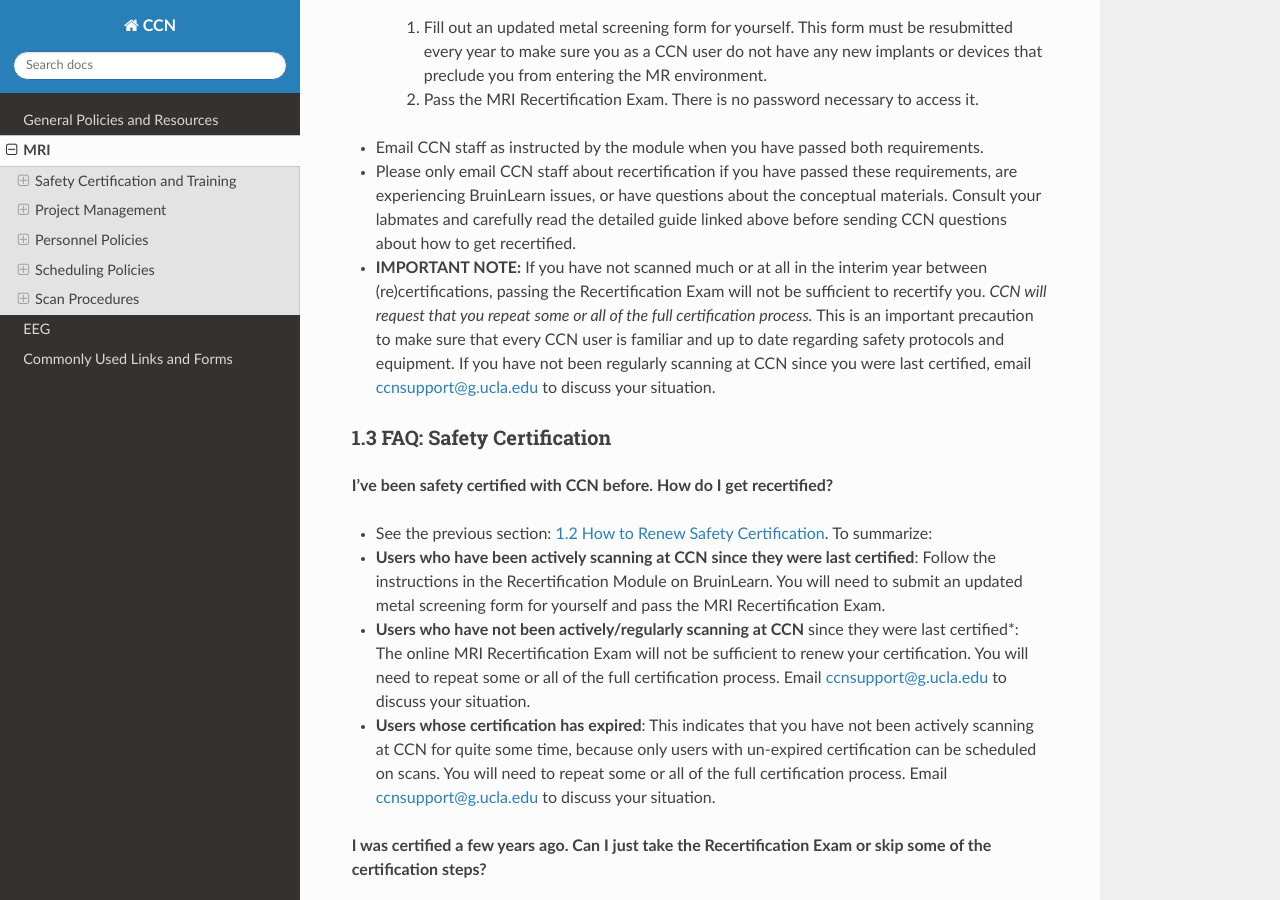
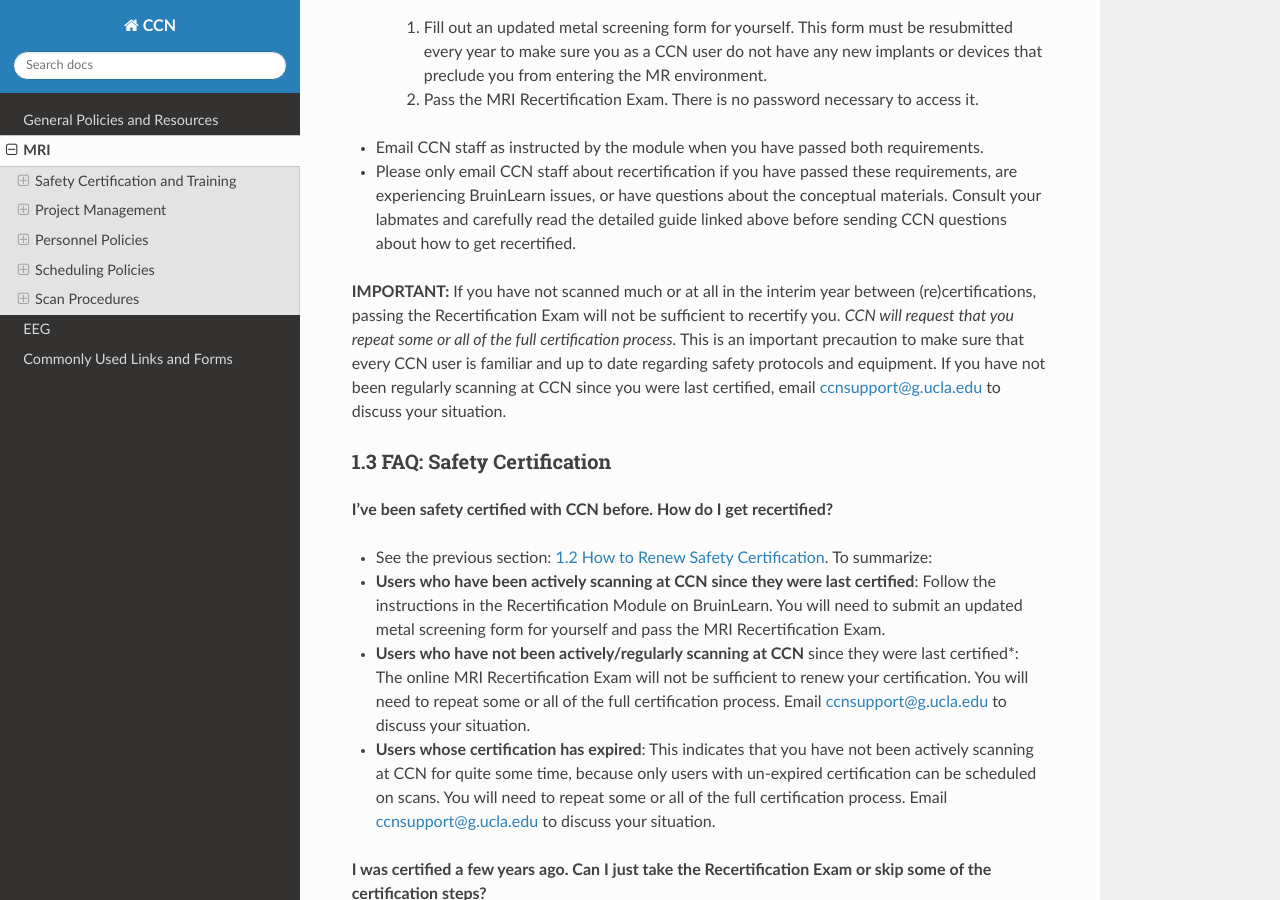
Before and after one commit to CCN-Support/CCN_Wiki, a Sphinx documentation site: the page built from docs/source/mri.rst, in a window 1280 px wide and 900 px high, scrolled down 1044 px. Built offline with Sphinx 7.4.7 and the Read the Docs theme 3.1.0, drawn with Linux system fonts in a browser that asks for light colours.

Commit message:
Update mri.rst

```diff
--- a/docs/source/mri.rst
+++ b/docs/source/mri.rst
@@ -29,7 +29,8 @@
 
 - Email CCN staff as instructed by the module when you have passed both requirements.
 - Please only email CCN staff about recertification if you have passed these requirements, are experiencing BruinLearn issues, or have questions about the conceptual materials. Consult your labmates and carefully read the detailed guide linked above before sending CCN questions about how to get recertified.
-- **IMPORTANT NOTE:** If you have not scanned much or at all in the interim year between (re)certifications, passing the Recertification Exam will not be sufficient to recertify you. *CCN will request that you repeat some or all of the full certification process.* This is an important precaution to make sure that every CCN user is familiar and up to date regarding safety protocols and equipment. If you have not been regularly scanning at CCN since you were last certified, email ccnsupport@g.ucla.edu to discuss your situation.
+.. warning::
+**IMPORTANT:** If you have not scanned much or at all in the interim year between (re)certifications, passing the Recertification Exam will not be sufficient to recertify you. *CCN will request that you repeat some or all of the full certification process.* This is an important precaution to make sure that every CCN user is familiar and up to date regarding safety protocols and equipment. If you have not been regularly scanning at CCN since you were last certified, email ccnsupport@g.ucla.edu to discuss your situation.
 
 1.3 FAQ: Safety Certification
 ~~~~~~~~~~~~~~~~~~~~~~~~~~~~~
```
